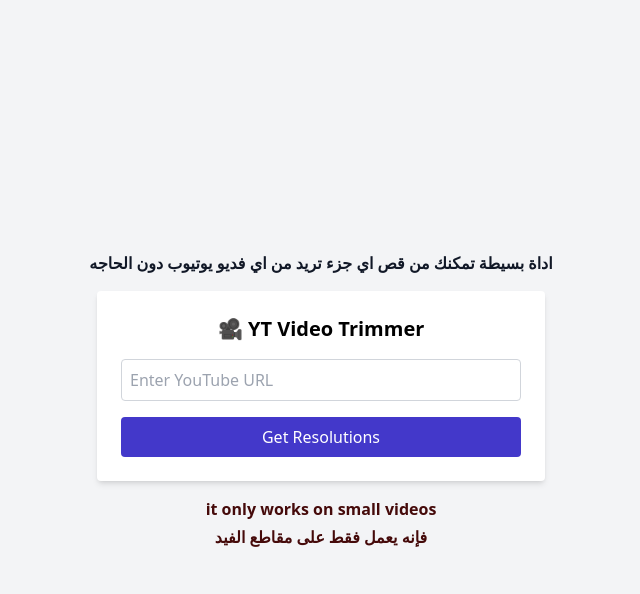
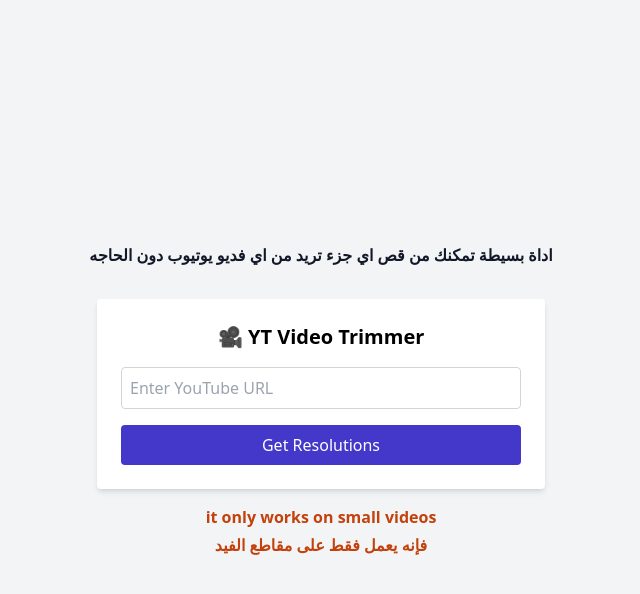
Before and after one commit to AhmedNagyAli/flask_yt_video_trimmer, a Flask app: page / in a window 1280 px wide. Shown: the top 594 px of the page, without its empty margins (319-959 px from the left). Run offline with Flask 3, Linux system fonts and the light colour scheme; some libraries are stand-ins or nearby versions.

Commit message:
add extra space

```diff
--- a/templates/index.html
+++ b/templates/index.html
@@ -21,7 +21,7 @@
 <body class="bg-gray-100 flex flex-col items-center justify-center min-h-screen px-4 py-8">
 
   <!-- Arabic-only description above the form -->
-  <div class="max-w-xl w-full mb-4 text-center space-y-2" dir="rtl">
+  <div class="max-w-xl w-full mb-8 text-center space-y-6" dir="rtl">
     <p id="introAR" class="text-gray-900 font-semibold text-base h-6"></p>
   </div>
 
@@ -80,8 +80,8 @@
 
   <!-- Bilingual text section below the form -->
   <div class="max-w-xl w-full mt-4 text-center space-y-1">
-    <p id="lineEN" class="text-red-950 font-semibold text-base h-6"></p>
-    <p id="lineAR" class="text-red-950 font-semibold text-base h-6" dir="rtl"></p>
+    <p id="lineEN" class="text-orange-700 font-semibold text-base h-6"></p>
+    <p id="lineAR" class="text-orange-700 font-semibold text-base h-6" dir="rtl"></p>
   </div>
 
   <script>
```
